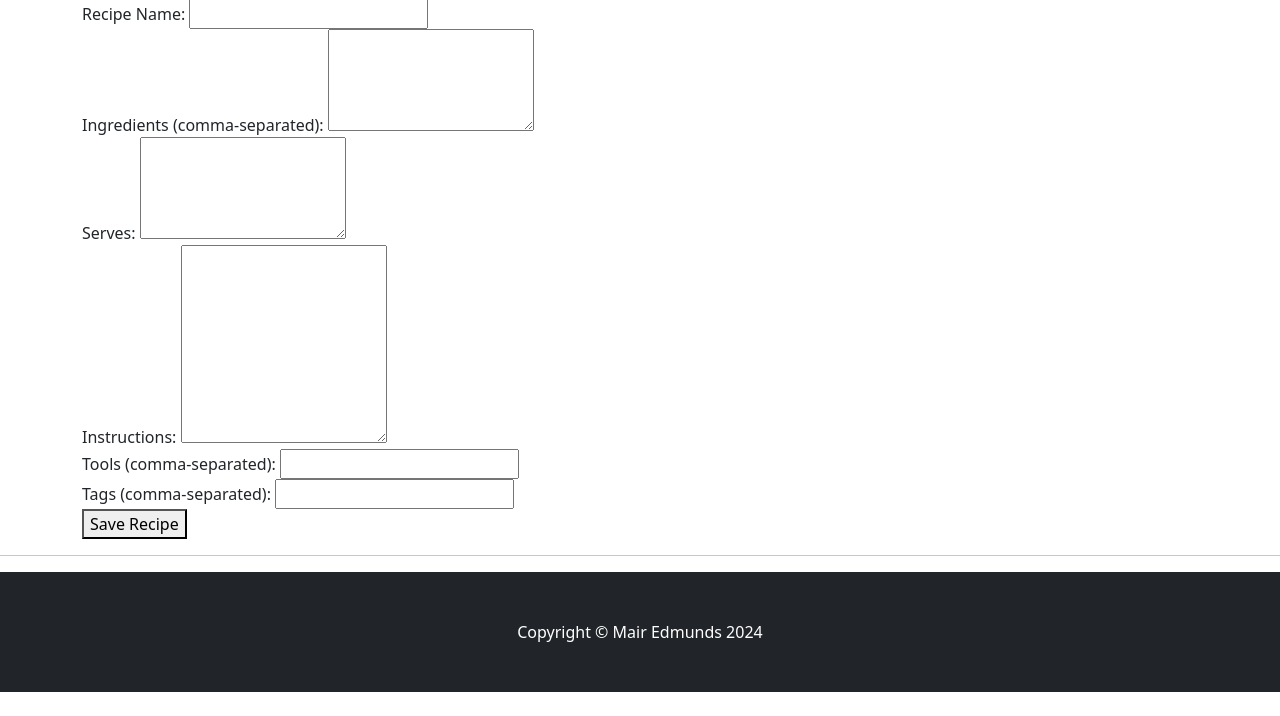
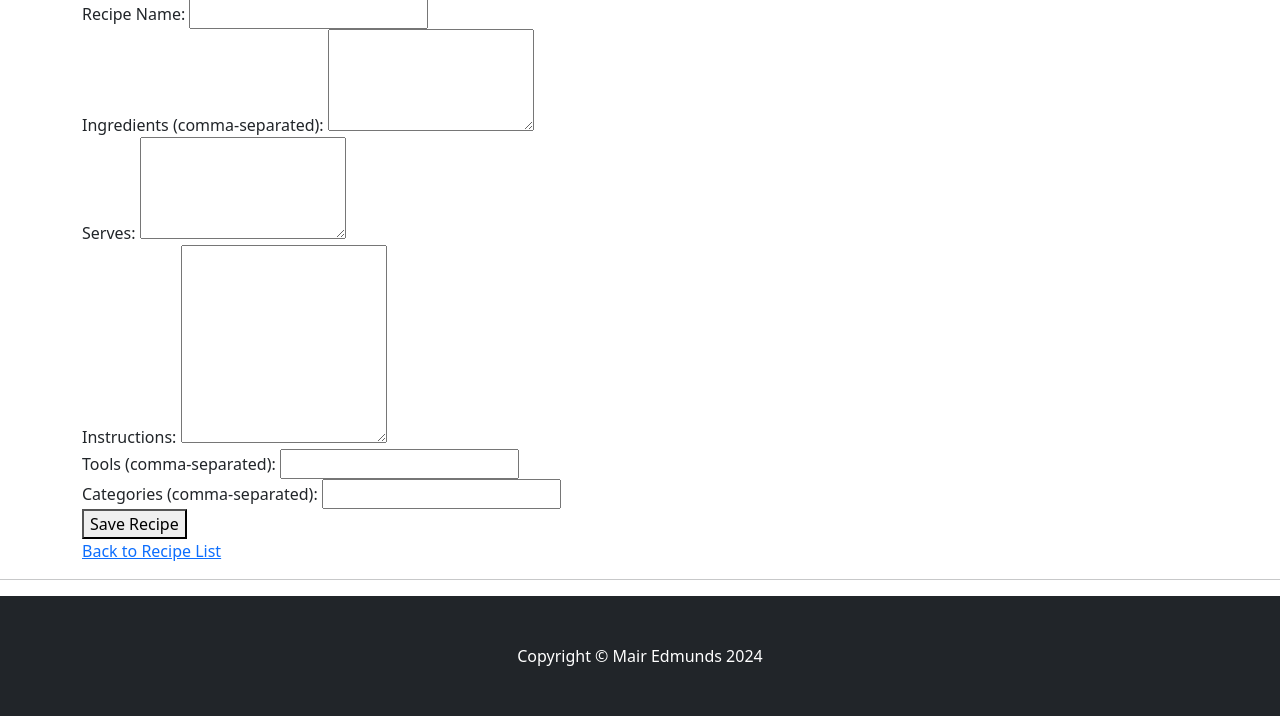
Before and after one commit to Mair-E/MilestoneProject3, a Flask app: page /addrecipe in a window 1280 px wide. Shown: the part 473-1189 px from the top of the page. Before the commit the page ends 1165 px from the top, so only its background shows below. Run offline with Flask 3, Linux system fonts and the light colour scheme; some libraries are stand-ins or nearby versions.

Commit message:
Update addrecipe.html to change tags to categories

```diff
--- a/templates/addrecipe.html
+++ b/templates/addrecipe.html
@@ -26,10 +26,12 @@
         <input type="text" id="tools" name="tools" required>
     </div>
     <div>
-        <label for="tags">Tags (comma-separated):</label>
-        <input type="text" id="tags" name="tags" required>
+        <label for="categories">Categories (comma-separated):</label>
+        <input type="text" id="categories" name="categories" required>
     </div>
     <button type="submit">Save Recipe</button>
 </form>
 
+<a href="{{ url_for('index') }}">Back to Recipe List</a>
+
 {% endblock %}
```
